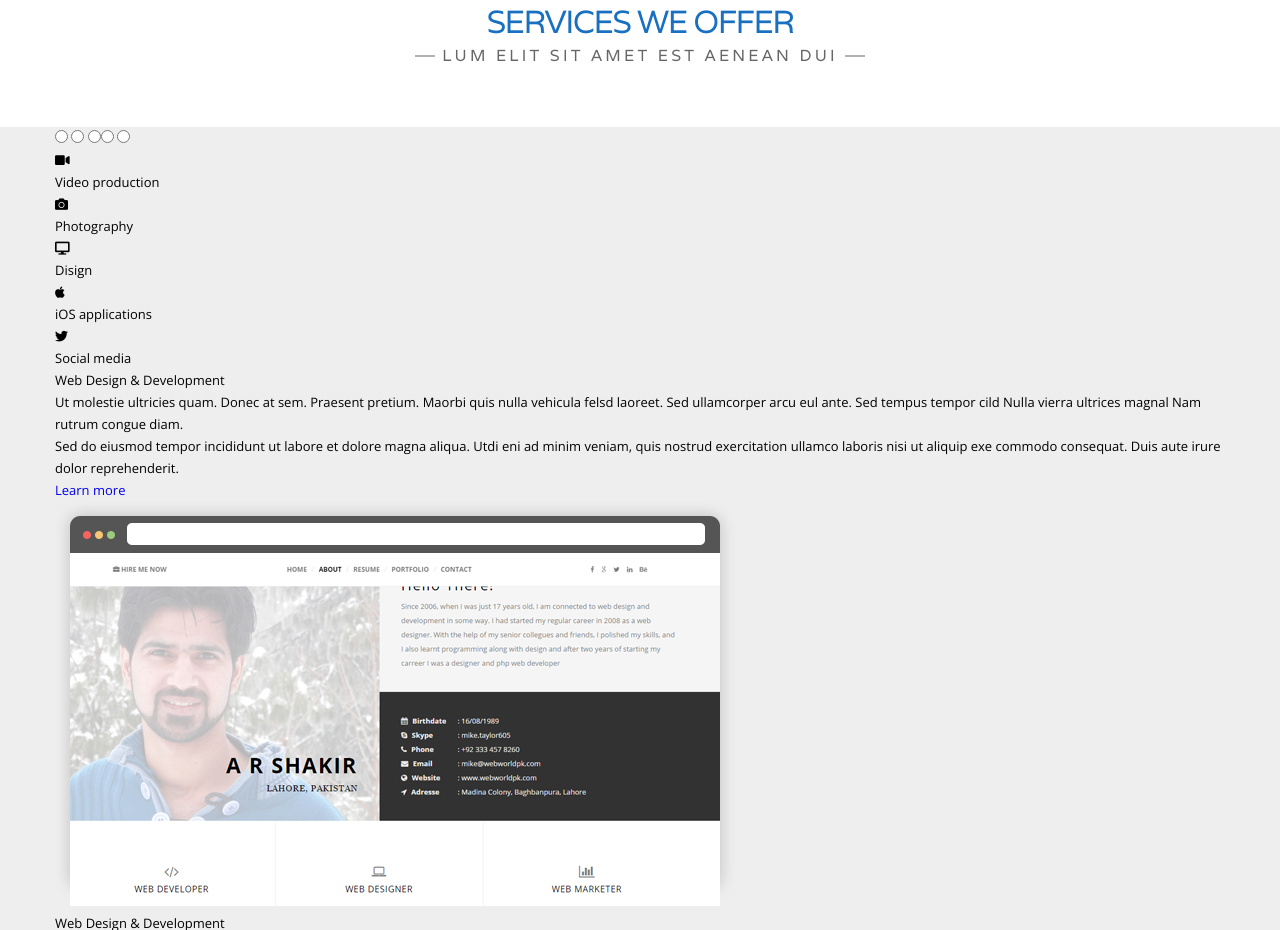
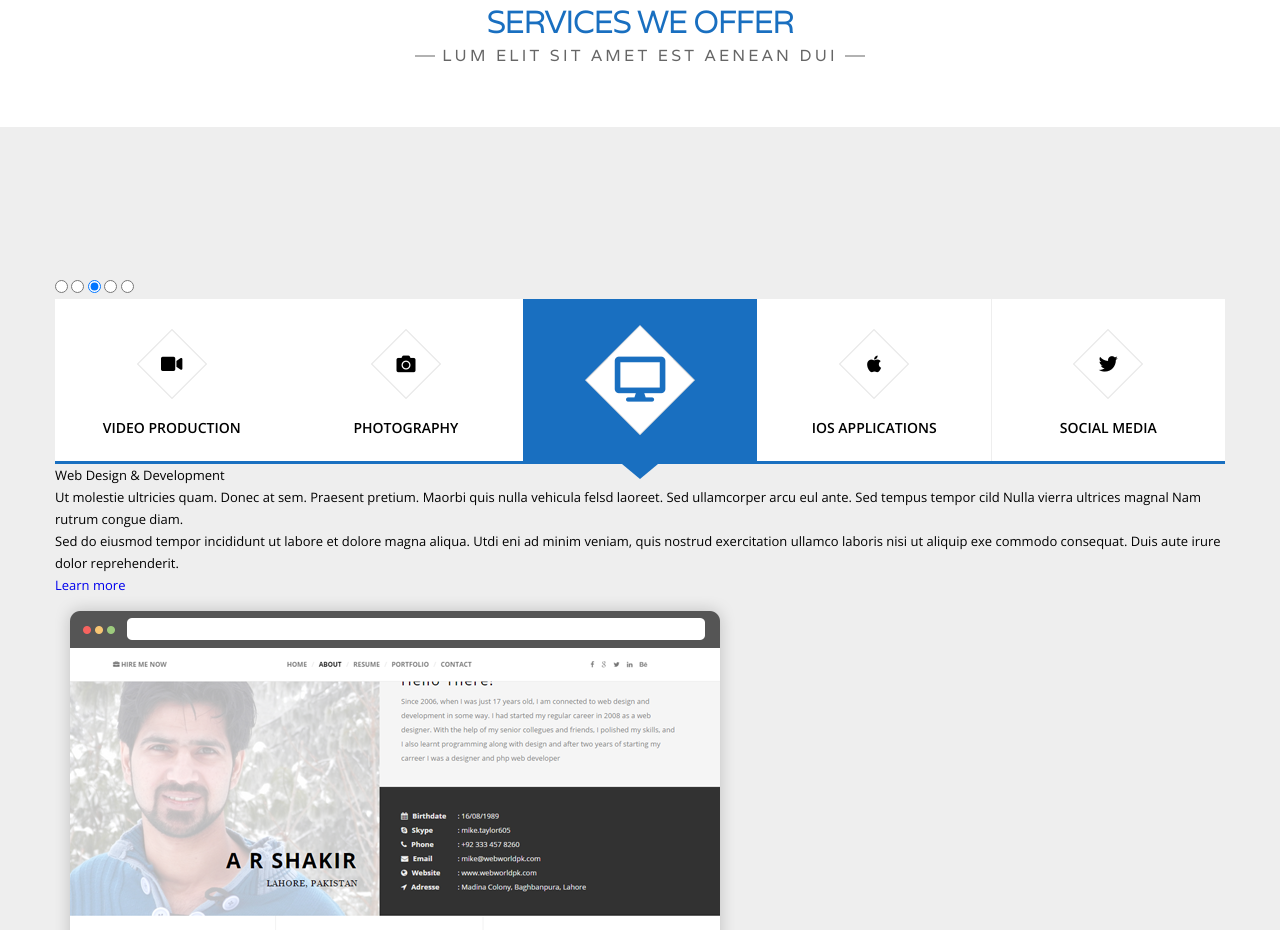
Before and after one commit to ValeryGazzaev/mike, a plain HTML site: page index.html in a window 1280 px wide. Shown: the part 3598-4528 px from the top of the page. Drawn offline with nearby package versions, Linux system fonts and the light colour scheme.

Commit message:
slider reviews fwrd

```diff
--- a/css/blocks/reviews.css
+++ b/css/blocks/reviews.css
@@ -1,3 +1,172 @@
 .reviews {
 	background-color: #eeeeee;
+	padding: 150px 0 20px;
 }
+
+.reviews-slider {
+	position: relative;
+	width: 1170px;
+}
+
+.reviews-controls {
+	position: relative;
+}
+
+.reviews-controls-arrows {
+	position: absolute;
+	width: 75px;
+}
+
+/* Arrows */
+
+/* Left arrow */
+#rev-btn-1:checked ~ .reviews-controls .reviews-controls-arrows label:nth-child(5),
+#rev-btn-2:checked ~ .reviews-controls .reviews-controls-arrows label:nth-child(1),
+#rev-btn-3:checked ~ .reviews-controls .reviews-controls-arrows label:nth-child(2),
+#rev-btn-4:checked ~ .reviews-controls .reviews-controls-arrows label:nth-child(3),
+#rev-btn-5:checked ~ .reviews-controls .reviews-controls-arrows label:nth-child(4) {
+	position: absolute;
+	display: block;
+	top: 0;
+	left: 50%;
+	transform: translateX(-50%);
+	width: 30px;
+	height: 30px;
+	background-color: red;
+	background-image: url("../../img/rhombus.png");
+}
+
+/* Rigth arrow */
+#rev-btn-1:checked ~ .reviews-controls .reviews-controls-arrows label:nth-child(2),
+#rev-btn-2:checked ~ .reviews-controls .reviews-controls-arrows label:nth-child(3),
+#rev-btn-3:checked ~ .reviews-controls .reviews-controls-arrows label:nth-child(4),
+#rev-btn-4:checked ~ .reviews-controls .reviews-controls-arrows label:nth-child(5),
+#rev-btn-5:checked ~ .reviews-controls .reviews-controls-arrows label:nth-child(4) {
+	position: absolute;
+	display: block;
+	top: 0;
+	left: 50%;
+	transform: translateX(-50%);
+	width: 30px;
+	height: 30px;
+	background-color: red;
+	background-image: url("../../img/rhombus.png");
+}
+
+.reviews-controls-btns {
+	position: relative;
+	width: 100%;
+	display: -webkit-flex;
+	display: -moz-flex;
+	display: -ms-flex;
+	display: -o-flex;
+	display: flex;
+	justify-content: space-between;
+	border-bottom: 3px solid #196fc0;
+}
+
+.reviews-controls-btns label {
+	position: relative;
+	text-align: center;
+	width: 233.5px;
+	height: 162px;
+	background-color: #fff;
+	transition: background-color 0.4s ease;
+}
+
+.reviews-controls-btns label p {
+	position: absolute;
+	width: 140px;
+	left: 50%;
+	transform: translateX(-50%);
+	bottom: 25px;
+	text-transform: uppercase;
+	font-size: 14px;
+	line-height: 16px;
+	font-weight: 600;
+}
+
+.reviews-controls-btns label .symbol {
+	position: absolute;
+	top: 40%;
+	left: 50%;
+	transform: translate(-50%, -50%);
+	width: 70px;
+	height: 70px;
+	background-image: url('../../img/rhombus.png');
+}
+
+.reviews-controls-btns label .symbol i {
+	font-size: 19px;
+	line-height: 70px;
+}
+
+#rev-btn-1:checked ~ .reviews-controls .reviews-controls-btns label:nth-child(1),
+#rev-btn-2:checked ~ .reviews-controls .reviews-controls-btns label:nth-child(2),
+#rev-btn-3:checked ~ .reviews-controls .reviews-controls-btns label:nth-child(3),
+#rev-btn-4:checked ~ .reviews-controls .reviews-controls-btns label:nth-child(4),
+#rev-btn-5:checked ~ .reviews-controls .reviews-controls-btns label:nth-child(5) {
+	background-color: #196fc0;
+}
+
+#rev-btn-1:checked ~ .reviews-controls .reviews-controls-btns label:nth-child(1) p,
+#rev-btn-2:checked ~ .reviews-controls .reviews-controls-btns label:nth-child(2) p,
+#rev-btn-3:checked ~ .reviews-controls .reviews-controls-btns label:nth-child(3) p,
+#rev-btn-4:checked ~ .reviews-controls .reviews-controls-btns label:nth-child(4) p,
+#rev-btn-5:checked ~ .reviews-controls .reviews-controls-btns label:nth-child(5) p {
+	display: none;
+}
+
+#rev-btn-1:checked ~ .reviews-controls .reviews-controls-btns label:nth-child(1)::before,
+#rev-btn-2:checked ~ .reviews-controls .reviews-controls-btns label:nth-child(2)::before,
+#rev-btn-3:checked ~ .reviews-controls .reviews-controls-btns label:nth-child(3)::before,
+#rev-btn-4:checked ~ .reviews-controls .reviews-controls-btns label:nth-child(4)::before,
+#rev-btn-5:checked ~ .reviews-controls .reviews-controls-btns label:nth-child(5)::before {
+	position: absolute;
+	content: "";
+	left: 50%;
+	transform: translateX(-50%);
+	bottom: -18px;
+	display: block;
+	border: 18px solid #196fc0;
+	border-bottom-width: 0;
+	border-top-width: 15px;
+	border-right-color: transparent;
+	border-left-color: transparent;
+}
+
+#rev-btn-1:checked ~ .reviews-controls .reviews-controls-btns label:nth-child(1) .symbol,
+#rev-btn-2:checked ~ .reviews-controls .reviews-controls-btns label:nth-child(2) .symbol,
+#rev-btn-3:checked ~ .reviews-controls .reviews-controls-btns label:nth-child(3) .symbol,
+#rev-btn-4:checked ~ .reviews-controls .reviews-controls-btns label:nth-child(4) .symbol,
+#rev-btn-5:checked ~ .reviews-controls .reviews-controls-btns label:nth-child(5) .symbol {
+	top: 50%;
+	left: 50%;
+	transform: translate(-50%, -50%);
+	width: 110px;
+	height: 110px;
+	background-image: url('../../img/rhombus-b.png');
+}
+
+#rev-btn-1:checked ~ .reviews-controls .reviews-controls-btns label:nth-child(1) .symbol,
+#rev-btn-2:checked ~ .reviews-controls .reviews-controls-btns label:nth-child(2) .symbol,
+#rev-btn-3:checked ~ .reviews-controls .reviews-controls-btns label:nth-child(3) .symbol,
+#rev-btn-4:checked ~ .reviews-controls .reviews-controls-btns label:nth-child(4) .symbol,
+#rev-btn-5:checked ~ .reviews-controls .reviews-controls-btns label:nth-child(5) .symbol {
+	top: 50%;
+	left: 50%;
+	transform: translate(-50%, -50%);
+	width: 110px;
+	height: 110px;
+	background-image: url('../../img/rhombus-b.png');
+}
+
+#rev-btn-1:checked ~ .reviews-controls .reviews-controls-btns label:nth-child(1) .symbol i,
+#rev-btn-2:checked ~ .reviews-controls .reviews-controls-btns label:nth-child(2) .symbol i,
+#rev-btn-3:checked ~ .reviews-controls .reviews-controls-btns label:nth-child(3) .symbol i,
+#rev-btn-4:checked ~ .reviews-controls .reviews-controls-btns label:nth-child(4) .symbol i,
+#rev-btn-5:checked ~ .reviews-controls .reviews-controls-btns label:nth-child(5) .symbol i {
+	line-height: 110px;
+	font-size: 45px;
+	color: #196fc0;
+}
--- a/index.html
+++ b/index.html
@@ -255,7 +255,8 @@
 				<div class="reviews-slider">
 					<input id="rev-btn-1" type="radio" name="go">
 					<input id="rev-btn-2" type="radio" name="go">
-					<input id="rev-btn-3" type="radio" name="go"><input id="rev-btn-4" type="radio" name="go">
+					<input id="rev-btn-3" type="radio" name="go" checked>
+					<input id="rev-btn-4" type="radio" name="go">
 					<input id="rev-btn-5" type="radio" name="go">
 					<div class="reviews-controls">
 						<div class="reviews-controls-arrows">
@@ -278,7 +279,7 @@
 								</div>
 								<p>Photography</p>
 							</label>
-							<label for="rev-btn-3">
+							<label class="btn" for="rev-btn-3">
 								<div class="symbol">
 									<i class="fas fa-desktop"></i>
 								</div>
```
